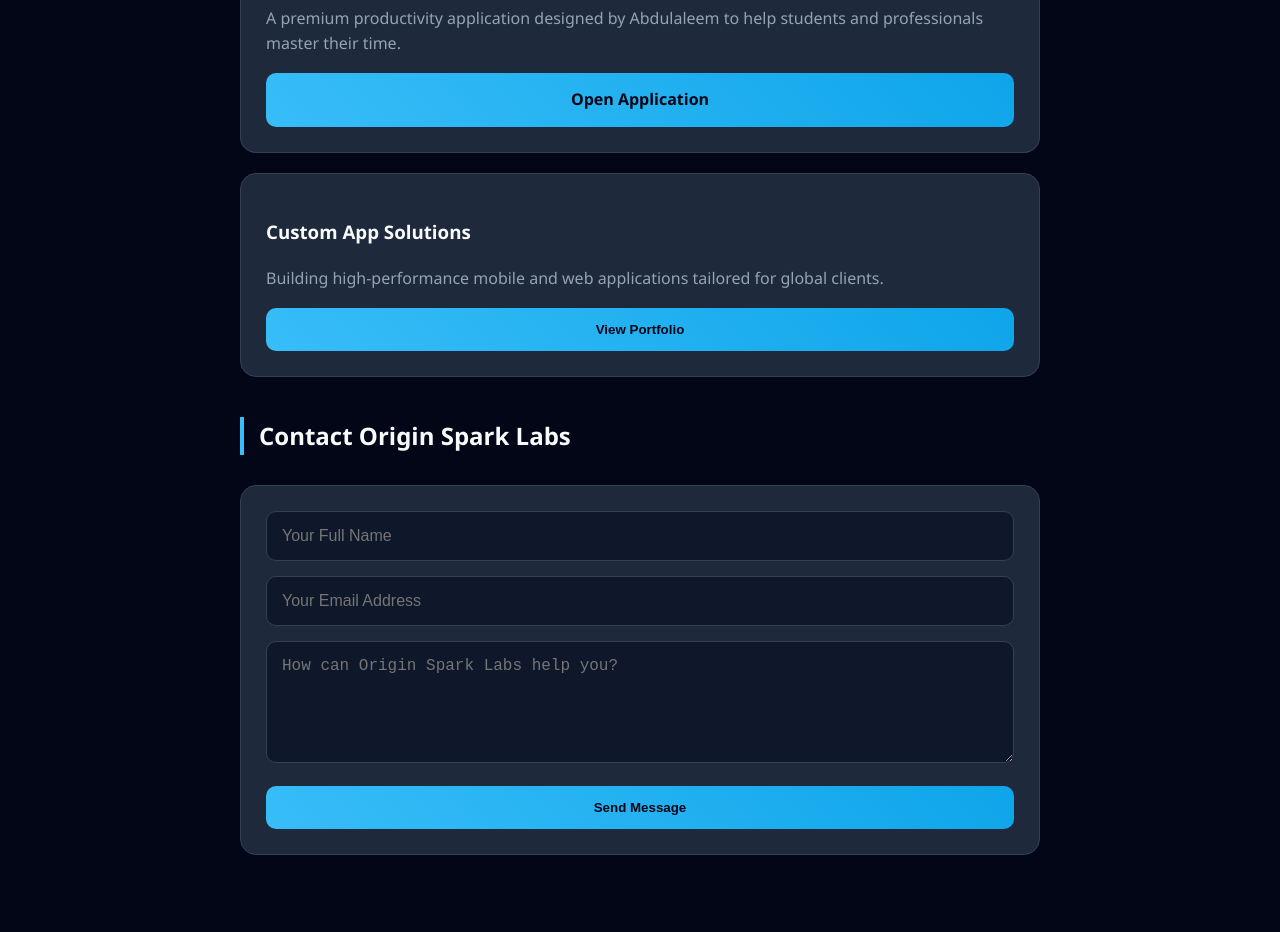
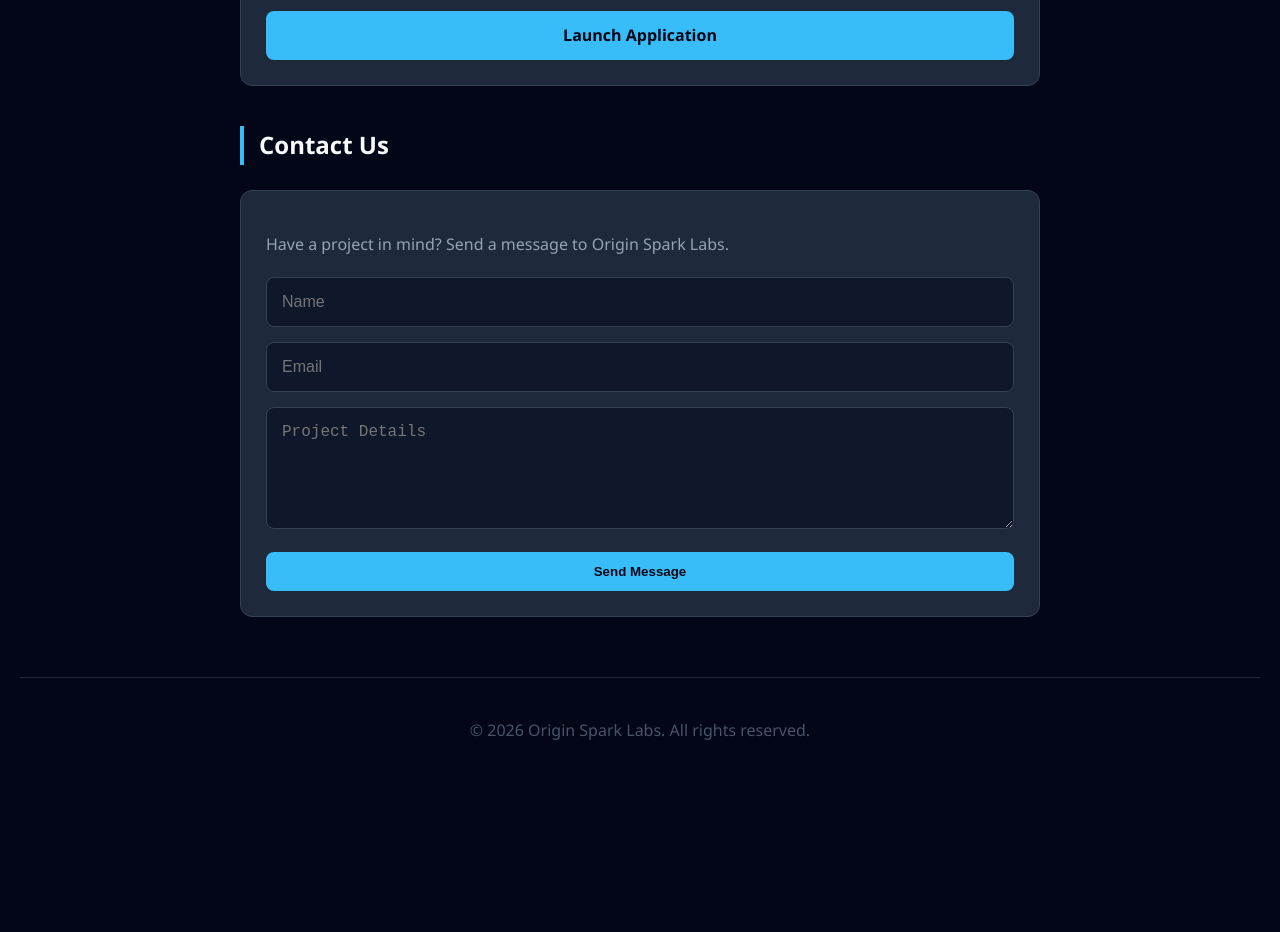
Before and after one commit to Abdulaleem56/Spark-Focus-, a plain HTML site: page portfolio.html in a window 1280 px wide. Shown: the part 508-1440 px from the top of the page. After the commit the page ends 1311 px from the top, so only its background shows below. Drawn offline with Linux system fonts and the light colour scheme.

Commit message:
Revise styles and content in portfolio.html

```diff
--- a/portfolio.html
+++ b/portfolio.html
@@ -7,63 +7,55 @@
     <style>
         body { background-color: #020617; color: #f8fafc; font-family: 'Segoe UI', sans-serif; margin: 0; padding: 20px; line-height: 1.6; }
         header { text-align: center; padding: 60px 0; background: linear-gradient(to bottom, #0f172a, #020617); }
-        h1 { color: #38bdf8; font-size: 2.8rem; margin: 0; letter-spacing: -1px; }
-        .tagline { color: #94a3b8; font-size: 1.1rem; margin-top: 10px; }
+        h1 { color: #38bdf8; font-size: 2.5rem; margin: 0; }
+        .tagline { color: #94a3b8; font-size: 1.1rem; margin-top: 5px; }
         .section { max-width: 800px; margin: 40px auto; }
-        h2 { border-left: 4px solid #38bdf8; padding-left: 15px; margin-bottom: 30px; }
-        .card { background: #1e293b; padding: 25px; border-radius: 16px; border: 1px solid #334155; margin-bottom: 20px; }
-        .btn { background: linear-gradient(45deg, #38bdf8, #0ea5e9); color: #020617; padding: 14px 28px; text-decoration: none; border-radius: 10px; font-weight: bold; display: inline-block; width: 100%; text-align: center; border: none; box-sizing: border-box; cursor: pointer; }
+        h2 { border-left: 4px solid #38bdf8; padding-left: 15px; margin-bottom: 25px; }
+        .card { background: #1e293b; padding: 25px; border-radius: 12px; border: 1px solid #334155; margin-bottom: 20px; }
+        .btn { background-color: #38bdf8; color: #020617; padding: 12px 24px; text-decoration: none; border-radius: 8px; font-weight: bold; display: inline-block; width: 100%; text-align: center; border: none; cursor: pointer; box-sizing: border-box; }
 
-        /* Contact Form */
-        input, textarea, select {
-            width: 100%; padding: 15px; margin-bottom: 15px; border-radius: 10px;
+        /* Contact Form Styles */
+        input, textarea {
+            width: 100%; padding: 15px; margin-bottom: 15px; border-radius: 8px;
             border: 1px solid #334155; background: #0f172a; color: white;
-            box-sizing: border-box; font-size: 16px;
+            box-sizing: border-box; font-size: 16px; outline: none;
         }
+        input:focus { border-color: #38bdf8; }
 
-        footer { text-align: center; margin-top: 80px; padding: 40px; color: #475569; border-top: 1px solid #1e293b; }
-        .highlight { color: #38bdf8; font-weight: bold; }
+        footer { text-align: center; margin-top: 60px; padding: 40px; color: #475569; border-top: 1px solid #1e293b; }
     </style>
 </head>
 <body>
 
     <header>
         <h1>Origin Spark Labs</h1>
-        <p class="tagline">Innovative App Development & Design</p>
-        <p style="color: #38bdf8; font-weight: bold;">Founded by Abdulaleem</p>
+        <p class="tagline">Premium App Development & Digital Solutions</p>
     </header>
 
     <div class="section">
-        <h2>Active Projects</h2>
-        <div class="card" style="border-top: 4px solid #38bdf8;">
+        <h2>Our Projects</h2>
+        <div class="card">
             <h3>Spark Focus</h3>
-            <p style="color: #94a3b8;">A premium productivity application designed by Abdulaleem to help students and professionals master their time.</p>
-            <a href="index.html" class="btn">Open Application</a>
-        </div>
-
-        <div class="card">
-            <h3>Custom App Solutions</h3>
-            <p style="color: #94a3b8;">Building high-performance mobile and web applications tailored for global clients.</p>
-            <button class="btn">View Portfolio</button>
+            <p>A specialized productivity application built to help users achieve peak performance and manage daily tasks.</p>
+            <a href="index.html" class="btn">Launch Application</a>
         </div>
     </div>
 
     <div class="section">
-        <h2>Contact Origin Spark Labs</h2>
+        <h2>Contact Us</h2>
         <div class="card">
+            <p style="color: #94a3b8; margin-bottom: 20px;">Have a project in mind? Send a message to Origin Spark Labs.</p>
             <form action="https://formspree.io/f/xgoryzyn" method="POST">
-                <input type="text" name="name" placeholder="Your Full Name" required>
-                <input type="email" name="email" placeholder="Your Email Address" required>
-                <textarea name="message" placeholder="How can Origin Spark Labs help you?" rows="5" required></textarea>
+                <input type="text" name="name" placeholder="Name" required>
+                <input type="email" name="email" placeholder="Email" required>
+                <textarea name="message" placeholder="Project Details" rows="5" required></textarea>
                 <button type="submit" class="btn">Send Message</button>
             </form>
         </div>
     </div>
 
     <footer>
-        <p>Created by <span class="highlight">Origin Spark Labs</span></p>
-        <p>Founded by <span class="highlight">Abdulaleem</span></p>
-        <p>&copy; 2026 | Global Startup Studio</p>
+        &copy; 2026 Origin Spark Labs. All rights reserved.
     </footer>
 
 </body>
```
